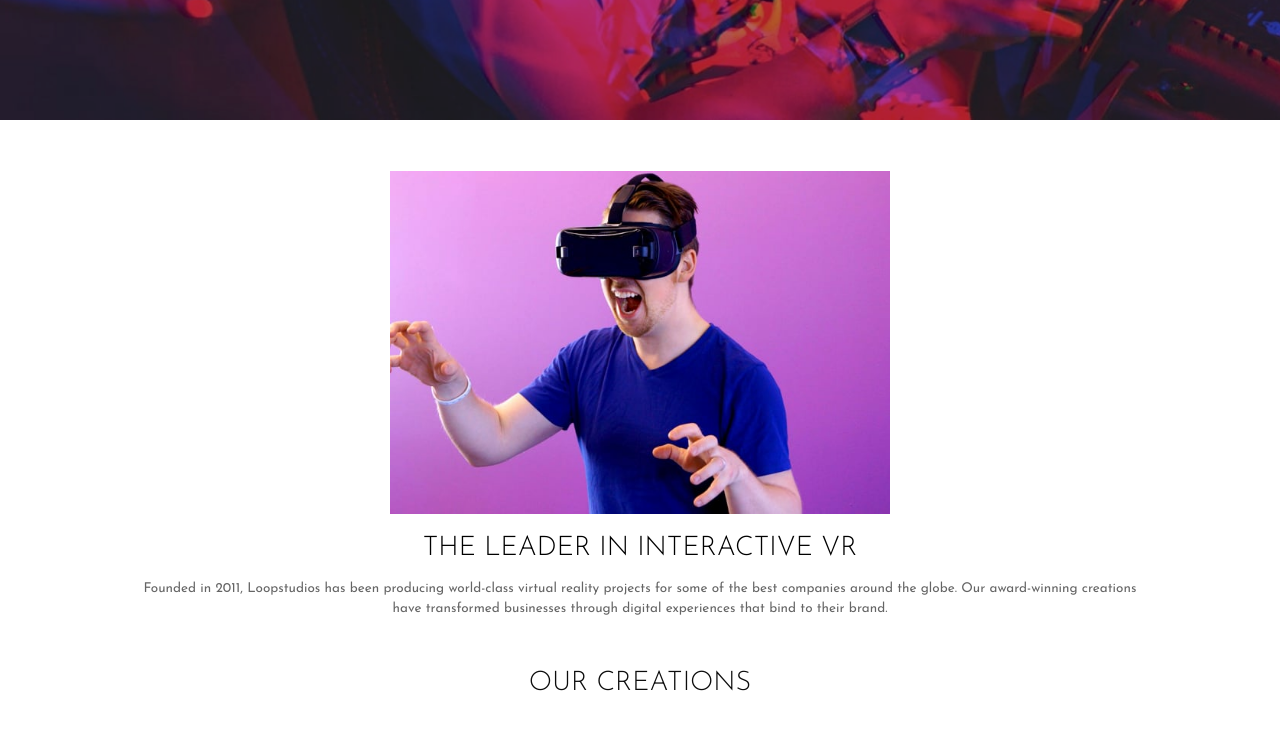
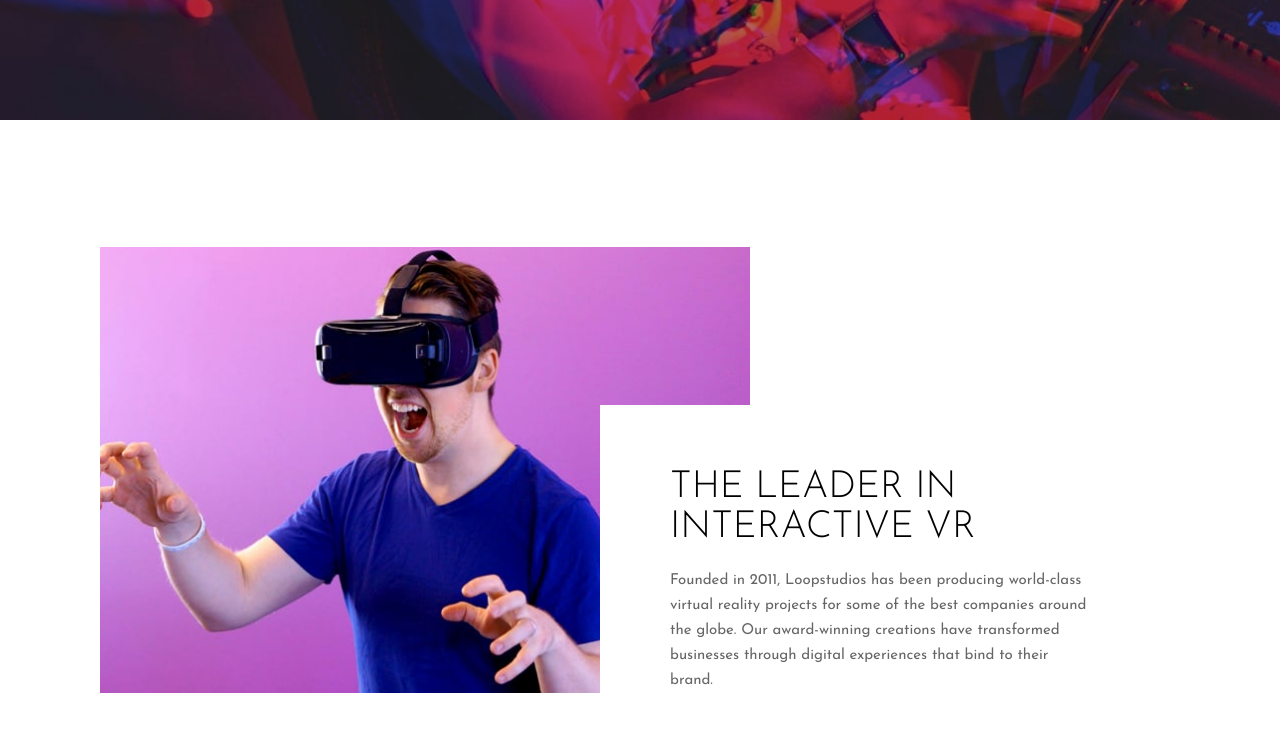
Before and after one commit to mlopezl/loopstudios-landing-page-challenge, a plain HTML site: page index.html in a window 1280 px wide. Shown: the part 480-1214 px from the top of the page. Drawn offline with Linux system fonts and the light colour scheme.

Commit message:
Adding styles to the main description section and footer for the tablet and web version

```diff
--- a/styles.css
+++ b/styles.css
@@ -85,6 +85,7 @@
 
 .main__description{
     width: 100%;
+    max-width: 1200px;
     height: 550px;
     display: flex;
     flex-direction: column;
@@ -92,6 +93,7 @@
     justify-content: center;
     text-align: center;
     gap: 20px;
+    margin: 0 auto;
 }
 
 .description__image{
@@ -101,10 +103,12 @@
 
 .description{
     width: 80%;
+    max-width: 350px;
     font-family: "Josefin Sans", sans-serif;
     display: flex;
     flex-direction: column;
     gap: 15px;
+    background-color: var(--White);
 }
 
 .description__title{
@@ -268,7 +272,7 @@
          content: "";
          position: absolute;
          inset: 0;
-         background: rgba(0, 0, 0, 0.3); /* Ajusta la opacidad */
+         background: rgba(0, 0, 0, 0.3);
          z-index: 1;
          height: 600px;
     }
@@ -277,6 +281,12 @@
         position: relative;
         z-index: 2;
     }
+
+    .main__description{
+        height: 700px;
+        position: relative;
+    }
+
 }
 
 @media (min-width: 769px){
@@ -306,4 +316,73 @@
         font-size: 4rem;
     }
 
+    .footer{
+        flex-direction: row;
+        justify-content: space-between;
+        padding: 0 100px;
+        height: 200px;
+    }
+
+    .footer__list{
+        flex-direction: row;
+        gap: 20px;
+    }
+
+    .footer__nav{
+        align-items: flex-start;
+    }
+
 }
+
+@media(min-width: 900px){
+     .description__image{
+        position: absolute;
+        z-index: 1;
+        left: 5%;
+    }
+
+    .description{
+        max-width: 400px;
+        height: 300px;
+        position: absolute;
+        z-index: 2;
+        left: 60%;
+        top: 285px;
+        transform: translateX(-50%);
+        display: flex;
+        flex-direction: column;
+        gap: 20px;
+        justify-content: center;
+        align-items: center;
+        padding: 30px;
+    }
+
+    .description__title{
+        font-size: 2.5rem;
+        line-height: 40px;
+    }
+
+    .description__paragraph{
+        text-align: left;
+         font-size: 1rem;
+         line-height: 25px;
+    }
+}
+
+@media(min-width: 1024px){
+     .description__image{
+        left: 5%;
+        max-width: 650px;
+    }
+
+    .description{
+        padding: 70px;
+        height: 350px;
+        left: 70%;
+         max-width: 560px;
+    }
+
+    .description__title{
+        text-align: left;
+    }
+}
```
